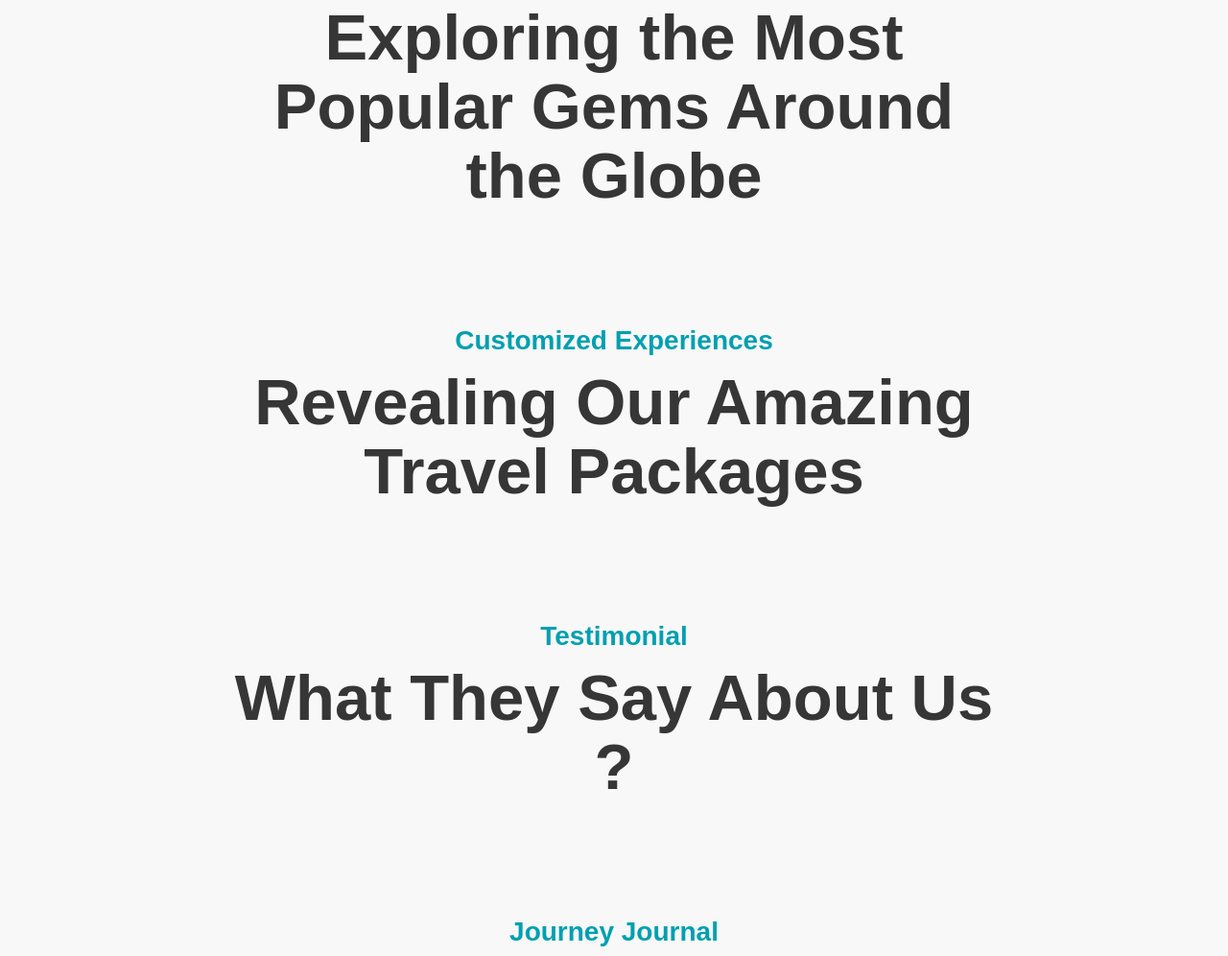
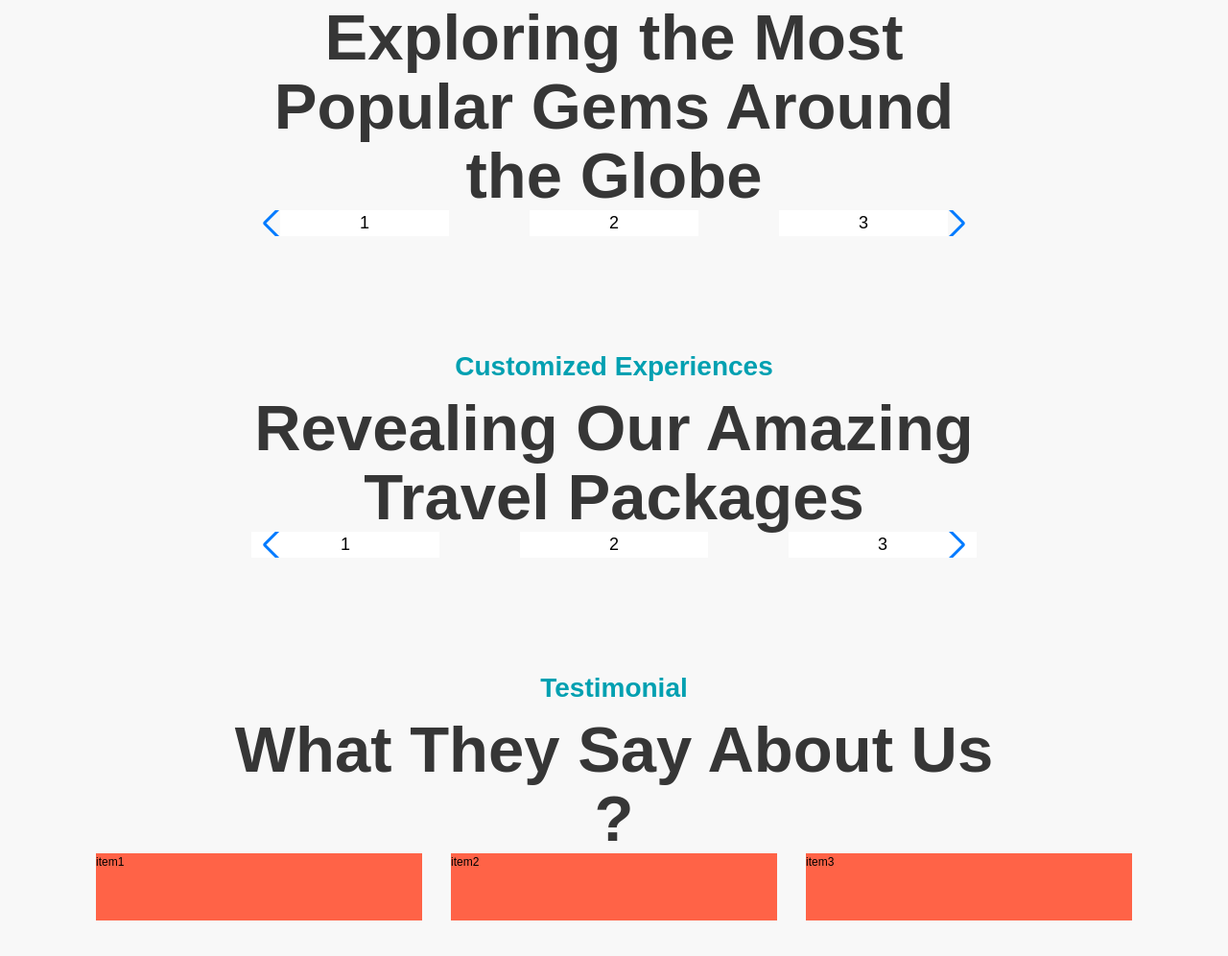
Before and after one commit to AVerba/Travel-Journey-Journals, a website built with Parcel: page src/index.html in a window 1280 px wide. Shown: the part 1852-2848 px from the top of the page at 96% size. Built offline with nearby package versions, Linux system fonts and the light colour scheme.

Commit message:
added sceleton of sections

```diff
--- a/package.json
+++ b/package.json
@@ -19,7 +19,8 @@
   },
   "dependencies": {
     "handlebars": "^4.7.8",
-    "modern-normalize": "^1.1.0"
+    "modern-normalize": "^1.1.0",
+    "swiper": "^10.1.0"
   },
   "devDependencies": {
     "@parcel/transformer-sass": "^2.6.0",
--- a/src/index.html
+++ b/src/index.html
@@ -5,7 +5,9 @@
   <meta name="viewport" content="width=device-width, initial-scale=1.0"/>
   <title>Page title</title>
   <link rel="stylesheet" href="./sass/main.scss"/>
-  <script type="module" src="./index.js"></script>
+  <link rel="stylesheet" href="https://cdn.jsdelivr.net/npm/swiper@10/swiper-bundle.min.css" />
+
+
 </head>
 <body>
 <include src="./partials/header.html"></include>
@@ -20,6 +22,7 @@
 </main>
 <include src="./partials/footer.html"></include>
 
-
+<script src="https://cdn.jsdelivr.net/npm/swiper@10/swiper-bundle.min.js"></script>
+<script type="module" src="./index.js"></script>
 </body>
 </html>
--- a/src/index.js
+++ b/src/index.js
@@ -1 +1,2 @@
 import './service/app.js';
+import "./service/slider";
--- a/src/partials/blog.html
+++ b/src/partials/blog.html
@@ -53,8 +53,8 @@
       </li>
     </ul>
     <a class="view-all-btn" href=""> View All Post
-      <svg class="icon" width="12" height="11">
-        <use xlink:href="./images/icons/arrowRight.svg"></use>
+      <svg class="icon" width="14" height="13">
+        <use xlink:href="./images/icons/icons.svg#arrowRight"></use>
       </svg>
     </a>
   </div>
--- a/src/partials/destinations.html
+++ b/src/partials/destinations.html
@@ -3,5 +3,18 @@
     <h2 class="destinations__title">Must-Visit Destinations</h2>
     <p class="destinations__subtitle">Exploring the Most Popular Gems Around the Globe</p>
 
+    <div class="swiper destinations__swiper">
+      <div class="swiper-wrapper">
+        <div class="swiper-slide destinations__slide">1</div>
+        <div class="swiper-slide destinations__slide">2</div>
+        <div class="swiper-slide destinations__slide">3</div>
+        <div class="swiper-slide destinations__slide">4</div>
+        <div class="swiper-slide destinations__slide">5</div>
+        <div class="swiper-slide destinations__slide">6</div>
+      </div>
+      <div class="swiper-button-next"></div>
+      <div class="swiper-button-prev"></div>
+    </div>
+
   </div>
 </section>
--- a/src/partials/packages.html
+++ b/src/partials/packages.html
@@ -2,5 +2,17 @@
   <div class="container packages__container">
     <h2 class="packages__title">Customized Experiences</h2>
     <p class="packages__subtitle">Revealing Our Amazing Travel Packages</p>
+    <div class="swiper packages__swiper">
+      <div class="swiper-wrapper">
+        <div class="swiper-slide packages__slide">1</div>
+        <div class="swiper-slide packages__slide">2</div>
+        <div class="swiper-slide packages__slide">3</div>
+        <div class="swiper-slide packages__slide">4</div>
+        <div class="swiper-slide packages__slide">5</div>
+        <div class="swiper-slide packages__slide">6</div>
+      </div>
+      <div class="swiper-button-next"></div>
+      <div class="swiper-button-prev"></div>
+    </div>
   </div>
 </section>
--- a/src/partials/testimonial.html
+++ b/src/partials/testimonial.html
@@ -2,6 +2,10 @@
   <div class="testimonial__container container">
     <h2 class="testimonial__title">Testimonial</h2>
     <p class="testimonial__subtitle">What They Say About Us ?</p>
-
+    <ul class="testimonial__list">
+      <li class="testimonial__item">item1</li>
+      <li class="testimonial__item ">item2</li>
+      <li class="testimonial__item">item3</li>
+    </ul>
   </div>
 </section>
--- a/src/sass/layout/_blog.scss
+++ b/src/sass/layout/_blog.scss
@@ -119,6 +119,8 @@
   }
 }
 
+
+
 .view-all-btn {
   max-width: 173px;
   display: flex;
--- a/src/sass/layout/_destinations.scss
+++ b/src/sass/layout/_destinations.scss
@@ -1,3 +1,26 @@
+//svdsv
+.swiper {
+  margin: 0 auto;
+  width: 70%;
+  height: 100%;
+  //padding: 0 30px ! important;
+}
+
+.swiper-slide {
+  text-align: center;
+  font-size: 18px;
+  background: #fff;
+  display: flex;
+  justify-content: center;
+  align-items: center;
+}
+
+.swiper-slide img {
+  display: block;
+  width: 100%;
+  height: 100%;
+  object-fit: cover;
+}
 .destinations {
   margin-top: 120px;
 
@@ -29,5 +52,7 @@
     margin-top: 12px;
     padding: 0 140px;
   }
-
+  &__swiper{
+    padding: 0 30px;
+  }
 }
--- a/src/sass/layout/_testimonial.scss
+++ b/src/sass/layout/_testimonial.scss
@@ -1,5 +1,20 @@
 .testimonial {
   margin-top: 120px;
+  &__list {
+    display: flex;
+    flex-wrap: wrap;
+    margin-left: calc(-1 * 30px);
+    margin-top: calc(-1 * 30px);
+  }
+
+  &__item {
+    background-color: tomato;
+    flex-basis: calc(100% / 3 - 30px);
+    margin-left: 30px;
+    margin-top: 30px;
+    height: 70px;
+  }
+
   &__container {
     width: 100%;
     display: flex;
--- a/src/sass/main.scss
+++ b/src/sass/main.scss
@@ -1,6 +1,6 @@
 @import './base/index';
+@import './utils/index';
 
-@import './utils/index';
 @import "./components/overview";
 
 @import './layout/index';
--- /dev/null
+++ b/src/service/slider.js
@@ -0,0 +1,21 @@
+
+const swiper_packages = new Swiper(".packages__swiper", {
+  slidesPerView: 3,
+  spaceBetween: 84,
+  loop: true,
+
+  navigation: {
+    nextEl: ".swiper-button-next",
+    prevEl: ".swiper-button-prev",
+  },
+});
+const swiper = new Swiper(".destinations__swiper", {
+  slidesPerView: 3,
+  spaceBetween: 84,
+  loop: true,
+
+  navigation: {
+    nextEl: ".swiper-button-next",
+    prevEl: ".swiper-button-prev",
+  },
+});
```
Also changed, not shown: src/images/destinations/beach.jpg (added), src/images/destinations/city.jpg (added), src/images/destinations/paris.jpg (added), src/images/icons/icons.svg (added), src/service/app.js (line endings or trailing spaces), 1 other file.
